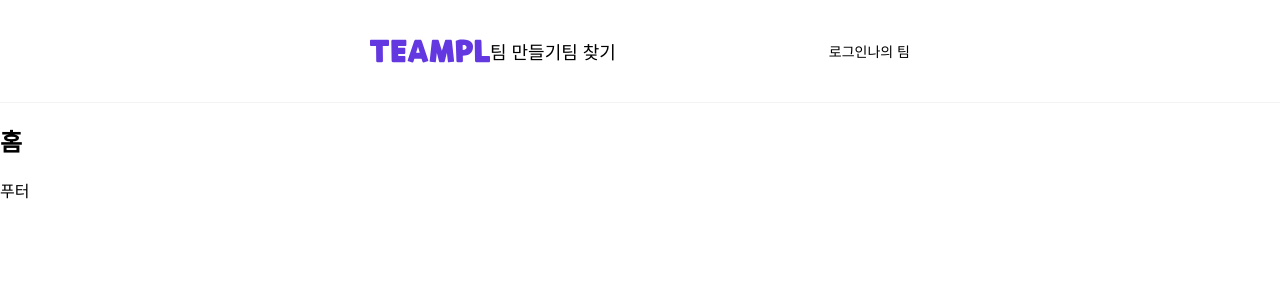
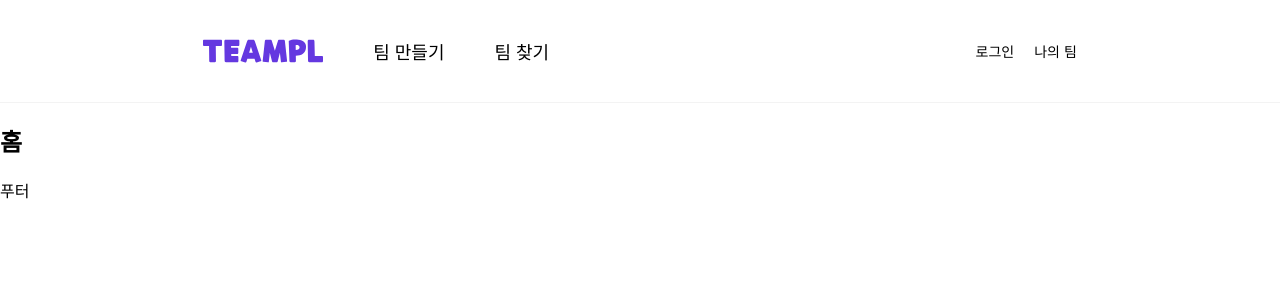
Before and after one commit to sky21kr/teampl, a React (Create React App) app in the folder frontend/teampl/: page / in a window 1280 px wide. Shown: the top 300 px of the page. Built offline with nearby package versions, Linux system fonts and the light colour scheme; a web font is replaced by a local one.

Commit message:
[UPDATE] Header 라우터 등록 및 css 추가

```diff
--- a/frontend/teampl/src/App.js
+++ b/frontend/teampl/src/App.js
@@ -14,11 +14,11 @@ class App extends Component {
         <Route path='/log-in' component={SignUp}/> {/*3*/}
         <Route path='/main' component={SignUp}/> {/*2, 5*/}
 
+        <Route exact path='/team' component={SignUp}/> {/*9*/}
         <Route path='/team/make' component={SignUp}/> {/*6*/}
         <Route path='/team/modify' component={SignUp}/> {/*6*/}
         <Route path='/team/search' component={SignUp}/> {/*7, 12*/}
         <Route path='/team/post' component={SignUp}/> {/*8*/}
-        <Route path='/team' component={SignUp}/> {/*9*/}
 
         <Route path='/team/detail' component={SignUp}/> {/*10*/}
         <Route path='/team/detail/post' component={SignUp}/> {/*11*/}
--- a/frontend/teampl/src/components/Header/Header.js
+++ b/frontend/teampl/src/components/Header/Header.js
@@ -2,12 +2,14 @@ import React from 'react';
 import './Header.scss'
 import HeaderMenu from './HeaderMenu/HeaderMenu'
 import MyMenu from './MyMenu/MyMenu'
+import { useHistory } from "react-router-dom";
 
 const Header = () => {
+    let history = useHistory()
     return (
         <div className="header">
             <div className="headerLeft">
-                <img src="/images/logo.svg" />
+                <img className="logo" src="/images/logo.svg" onClick={() => history.push('/')}/>
                 <HeaderMenu/>
             </div>
             <div className="headerRight">
--- a/frontend/teampl/src/components/Header/Header.scss
+++ b/frontend/teampl/src/components/Header/Header.scss
@@ -1,13 +1,17 @@
 @import '../../Common.scss';
 
+.logo {
+    cursor: pointer;
+}
+
 .header {
+    min-width: 700px;
     font-family: $font;
     height: 102px;
     border-bottom: 1px solid #F3F3F3;
-    padding: 0px 370px;
     display: flex;
     align-items: center;
-    justify-content: space-between;
+    justify-content: space-around;
 }
 
 .headerLeft {
--- a/frontend/teampl/src/components/Header/HeaderMenu/HeaderMenu.js
+++ b/frontend/teampl/src/components/Header/HeaderMenu/HeaderMenu.js
@@ -1,11 +1,14 @@
 import React from 'react';
 import './HeaderMenu.scss'
+import { useHistory } from "react-router-dom";
 
-const HeaderMenu = () => {
+const HeaderMenu = ({}) => {
+    let history = useHistory();
+
     return (
         <div className="headerMenu">
-            <div>팀 만들기</div>
-            <div>팀 찾기</div>
+            <div onClick={() => history.push('/team/make')}>팀 만들기</div>
+            <div onClick={() => history.push('/team/search')}>팀 찾기</div>
         </div>
     )
 }
--- a/frontend/teampl/src/components/Header/HeaderMenu/HeaderMenu.scss
+++ b/frontend/teampl/src/components/Header/HeaderMenu/HeaderMenu.scss
@@ -3,3 +3,8 @@
     font-size: 18px;
     font-weight: 500;
 }
+
+.headerMenu div {
+    cursor: pointer;
+    margin-left: 50px;
+}
--- a/frontend/teampl/src/components/Header/MyMenu/MyMenu.js
+++ b/frontend/teampl/src/components/Header/MyMenu/MyMenu.js
@@ -1,13 +1,14 @@
 import React from 'react';
 import './MyMenu.scss'
+import { withRouter } from 'react-router-dom';
 
-const MyMenu = () => {
+const MyMenu = ({ history }) => {
     return (
         <div className="MyMenu">
-            <div>로그인</div>
-            <div>나의 팀</div>
+            <div onClick={() => history.push('/log-in')}>로그인</div>
+            <div onClick={() => history.push('/team')}>나의 팀</div>
         </div>
     )
 }
 
-export default MyMenu;
+export default withRouter (MyMenu);
--- a/frontend/teampl/src/components/Header/MyMenu/MyMenu.scss
+++ b/frontend/teampl/src/components/Header/MyMenu/MyMenu.scss
@@ -2,3 +2,8 @@
     display: flex;
     font-size: 14px;
 }
+
+.MyMenu div {
+    cursor: pointer;
+    margin-left: 20px;
+}
```
